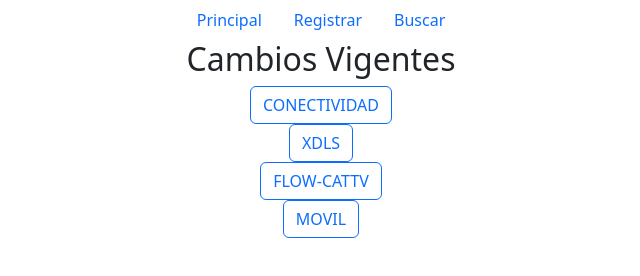
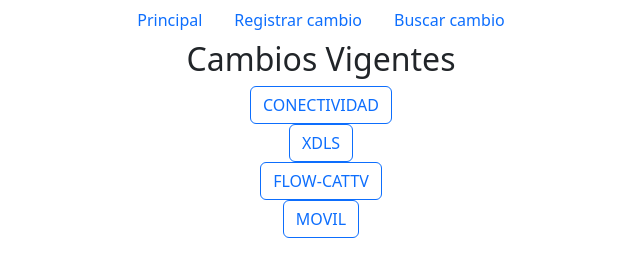
Before and after one commit to yaninacba/kambio2, a website with bundled scripts: page buscar.html in a window 1280 px wide. Shown: the whole page, without its empty margins (319-959 px from the left). Built offline with nearby package versions, Linux system fonts and the light colour scheme.

Commit message:
Update buscar.html
ffffffff

```diff
--- a/buscar.html
+++ b/buscar.html
@@ -16,10 +16,10 @@
       <a class="nav-link active" aria-current="page" href="index.html">Principal</a>
     </li>
     <li class="nav-item">
-      <a class="nav-link" href="registro.html">Registrar</a>
+      <a class="nav-link" href="registro.html">Registrar cambio</a>
     </li>
     <li class="nav-item">
-      <a class="nav-link" href="buscar.html">Buscar</a>
+      <a class="nav-link" href="buscar.html">Buscar cambio</a>
     </li>
 
   </ul>
```
